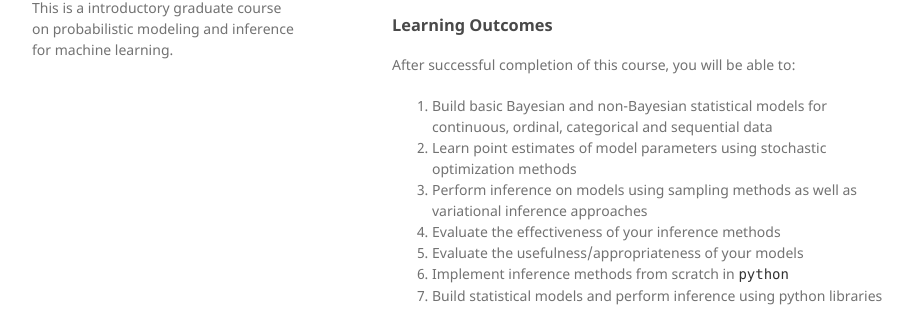
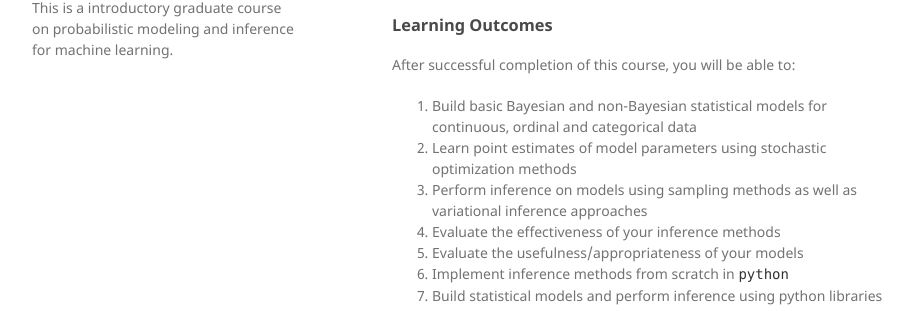
Before and after one commit to onefishy/am207, a Jekyll site: the page built from syllabus.md, in a window 1280 px wide and 900 px high. Shown: the part 382-693 px from the top of the window, without its empty margins (178-1099 px from the left). Built offline with Jekyll 4.4.1, drawn with Linux system fonts in a browser that asks for light colours; our own code applies the rules of GitHub Pages for plain Markdown files.

Commit message:
Update syllabus.md

```diff
--- a/syllabus.md
+++ b/syllabus.md
@@ -6,7 +6,7 @@ The aim of this course is to help students develops skills for computational res
 ### Learning Outcomes
 
 After successful completion of this course, you will be able to:
-1. Build basic Bayesian and non-Bayesian statistical models for continuous, ordinal, categorical and sequential data
+1. Build basic Bayesian and non-Bayesian statistical models for continuous, ordinal and categorical data
 2. Learn point estimates of model parameters using stochastic optimization methods
 3. Perform inference on models using sampling methods as well as variational inference approaches
 4. Evaluate the effectiveness of your inference methods
```
